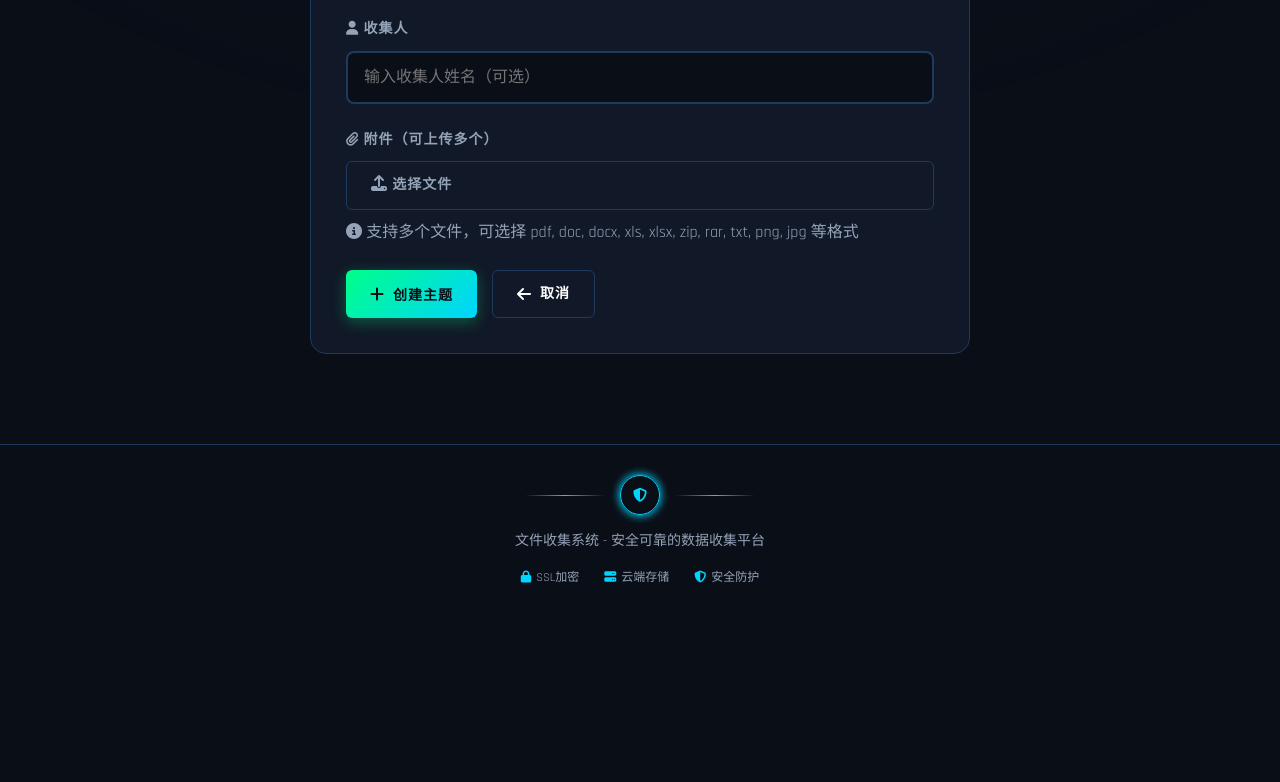
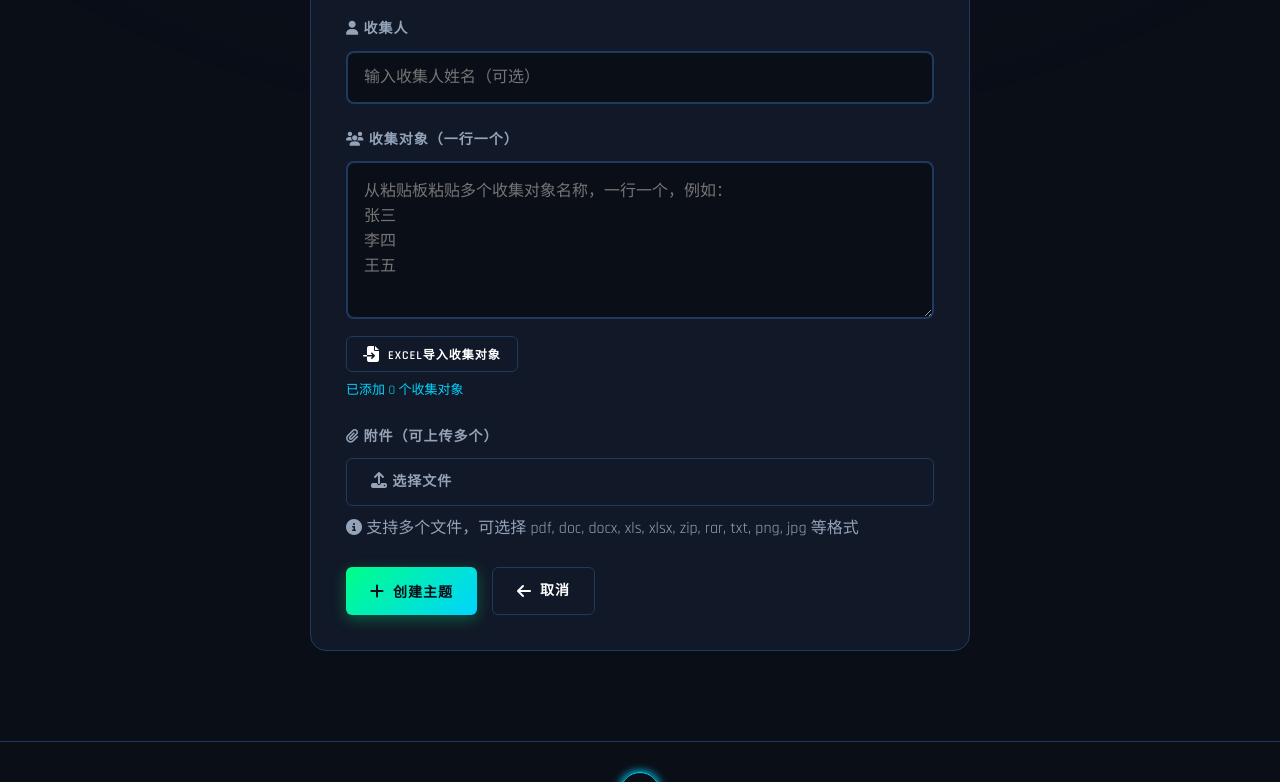
Before and after one commit to guifengxiaoyan/file-collection, a Flask app: page /admin/theme/create in a window 1280 px wide. Shown: the part 799-1581 px from the top of the page. Before the commit the page ends 1382 px from the top, so only its background shows below. Run offline with Flask 3, Linux system fonts and the light colour scheme; a user stored in the database is signed in.

Commit message:
feat: 创建主题时支持批量添加收集对象
- 添加收集对象文本框，支持从粘贴板复制多个名称（一行一个）
- 添加Excel导入收集对象功能
- 前端显示已添加的收集对象数量
- 后端支持文本和Excel两种方式批量创建收集对象
Co-authored-by: monkeycode-ai <monkeycode-ai@chaitin.com>
Co-authored-by: monkeycode-ai <monkeycode-ai@chaitin.com>

```diff
--- a/app/templates/theme_create.html
+++ b/app/templates/theme_create.html
@@ -1,6 +1,11 @@
 {% extends "base.html" %}
 
 {% block title %}创建收集主题{% endblock %}
+
+{% block head %}
+<script src="https://cdnjs.cloudflare.com/ajax/libs/xlsx/0.18.5/xlsx.full.min.js"></script>
+{{ super() }}
+{% endblock %}
 
 {% block content %}
 <div class="container form-container">
@@ -24,7 +29,22 @@
         </div>
         <div class="form-group">
             <label><i class="fas fa-user"></i> 收集人</label>
-            <input type="text" name="collector_name" placeholder="输入收集人姓名（可选）">
+            <input type="text" name="collector_name" id="collector_name" placeholder="输入收集人姓名（可选）">
+        </div>
+        <div class="form-group">
+            <label><i class="fas fa-users"></i> 收集对象（一行一个）</label>
+            <textarea name="collector_objects" id="collector_objects" rows="6" placeholder="从粘贴板粘贴多个收集对象名称，一行一个，例如：
+张三
+李四
+王五"></textarea>
+            <div style="margin-top: 8px;">
+                <input type="file" name="objects_excel_file" id="objects_excel_input" accept=".xls,.xlsx" style="display:none;" onchange="handleObjectsExcel()">
+                <button type="button" class="btn btn-secondary btn-small" onclick="document.getElementById('objects_excel_input').click()">
+                    <i class="fas fa-file-import"></i> Excel导入收集对象
+                </button>
+                <span id="objects_excel_name" style="margin-left: 10px; color: var(--text-secondary); font-size: 13px;"></span>
+            </div>
+            <div id="collector_objects_count" style="margin-top: 8px; color: var(--primary); font-size: 13px;"></div>
         </div>
         <div class="form-group">
             <label><i class="fas fa-paperclip"></i> 附件（可上传多个）</label>
@@ -62,5 +82,54 @@ function updateFileList() {
         fileList.innerHTML = '<i class="fas fa-info-circle"></i> 支持多个文件，可选择 pdf, doc, docx, xls, xlsx, zip, rar, txt, png, jpg 等格式';
     }
 }
+
+function updateObjectsCount() {
+    var textarea = document.getElementById('collector_objects');
+    var countDiv = document.getElementById('collector_objects_count');
+    var lines = textarea.value.split('\n').filter(line => line.trim() !== '');
+    countDiv.textContent = '已添加 ' + lines.length + ' 个收集对象';
+}
+
+document.getElementById('collector_objects').addEventListener('input', updateObjectsCount);
+
+function handleObjectsExcel() {
+    var input = document.getElementById('objects_excel_input');
+    var nameSpan = document.getElementById('objects_excel_name');
+    var textarea = document.getElementById('collector_objects');
+
+    if (input.files.length > 0) {
+        var file = input.files[0];
+        nameSpan.textContent = '已选择: ' + file.name;
+
+        var reader = new FileReader();
+        reader.onload = function(e) {
+            var data = new Uint8Array(e.target.result);
+            var workbook = XLSX.read(data, {type: 'array'});
+            var sheetName = workbook.SheetNames[0];
+            var sheet = workbook.Sheets[sheetName];
+            var range = XLSX.utils.decode_range(sheet['!ref']);
+
+            var names = [];
+            for (var row = range.s.r; row <= range.e.r; row++) {
+                var cellAddress = XLSX.utils.encode_cell({r: row, c: 0});
+                var cell = sheet[cellAddress];
+                if (cell && cell.v) {
+                    var name = String(cell.v).trim();
+                    if (name) names.push(name);
+                }
+            }
+
+            if (textarea.value.trim() === '') {
+                textarea.value = names.join('\n');
+            } else {
+                textarea.value = textarea.value.trim() + '\n' + names.join('\n');
+            }
+            updateObjectsCount();
+        };
+        reader.readAsArrayBuffer(file);
+    }
+}
+
+window.addEventListener('load', updateObjectsCount);
 </script>
 {% endblock %}
--- a/routes.py
+++ b/routes.py
@@ -197,6 +197,7 @@ def register_routes(app):
             announcement = request.form.get('announcement')
             deadline = request.form.get('deadline')
             collector_name = request.form.get('collector_name')
+            collector_objects_text = request.form.get('collector_objects', '')
 
             theme = CollectionTheme(
                 title=title,
@@ -207,6 +208,30 @@ def register_routes(app):
             )
             db.session.add(theme)
             db.session.commit()
+
+            # 处理文本输入的收集对象
+            if collector_objects_text.strip():
+                object_names = collector_objects_text.strip().split('\n')
+                for name in object_names:
+                    name = name.strip()
+                    if name:
+                        obj = CollectionObject(name=name, theme_id=theme.id)
+                        db.session.add(obj)
+
+            # 处理Excel导入的收集对象
+            if 'objects_excel_file' in request.files:
+                file = request.files.get('objects_excel_file')
+                if file and file.filename and file.filename.endswith(('.xls', '.xlsx')):
+                    wb = openpyxl.load_workbook(file)
+                    ws = wb.active
+                    for row in ws.iter_rows(values_only=True):
+                        if row and len(row) > 0:
+                            cell = row[0]
+                            if cell is not None:
+                                name = str(cell).strip()
+                                if name:
+                                    obj = CollectionObject(name=name, theme_id=theme.id)
+                                    db.session.add(obj)
 
             if 'attachments' in request.files:
                 files = request.files.getlist('attachments')
```
